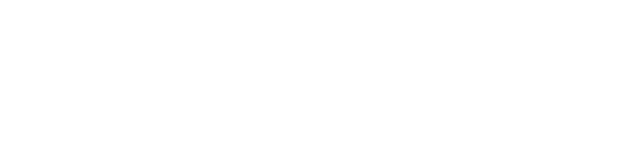
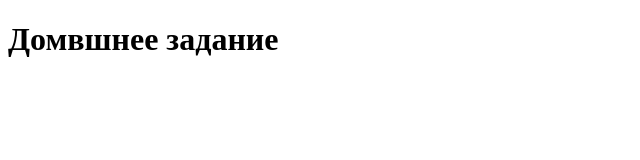
Before and after one commit to Ikot231/Homework1, a plain HTML site: page index.html in a window 1280 px wide. Shown: the whole page, without its empty margins (0-640 px from the left). Drawn offline with Linux system fonts and the light colour scheme.

Commit message:
Changed the file index.html.

```diff
--- a/index.html
+++ b/index.html
@@ -6,6 +6,7 @@
     <title>Document</title>
 </head>
 <body>
+    <h1>Домвшнее задание</h1>
 
 </body>
 </html>
```
